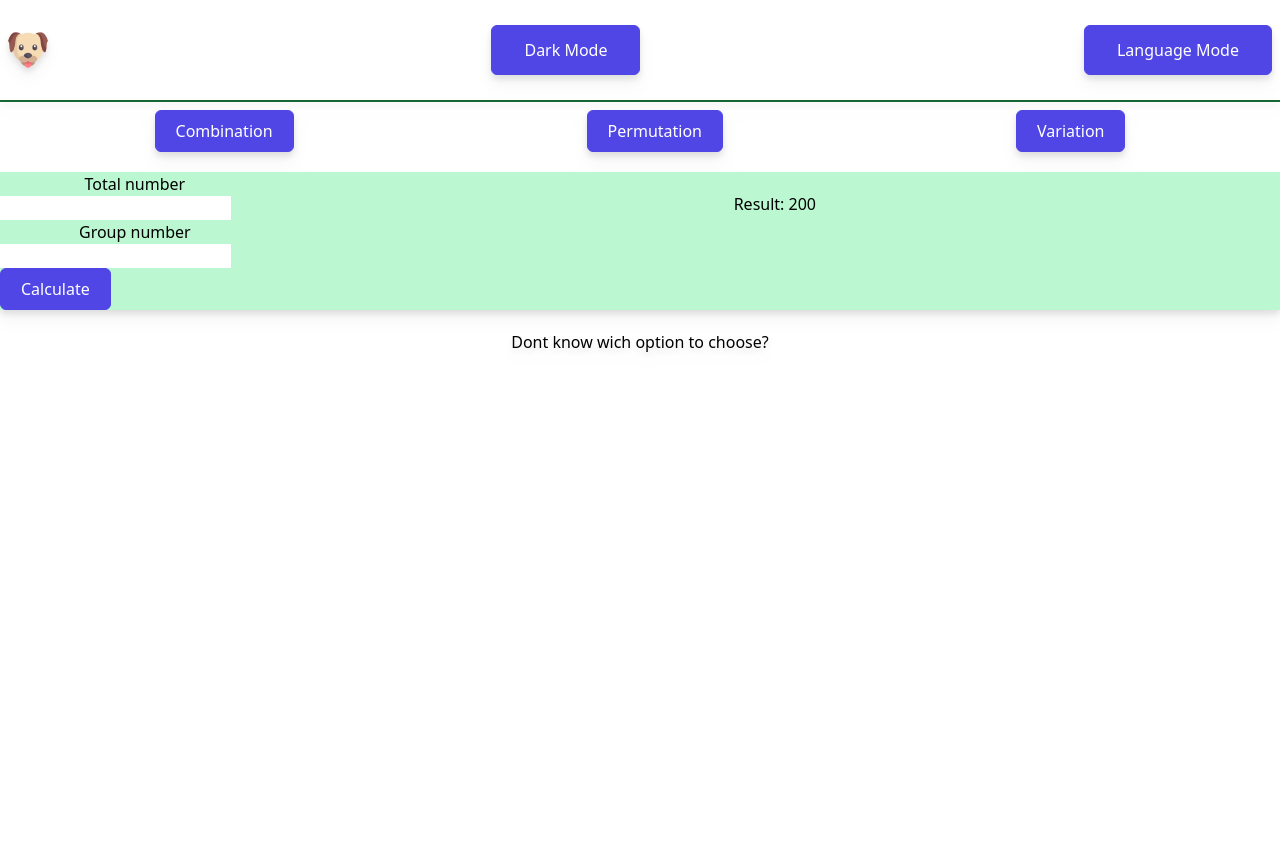
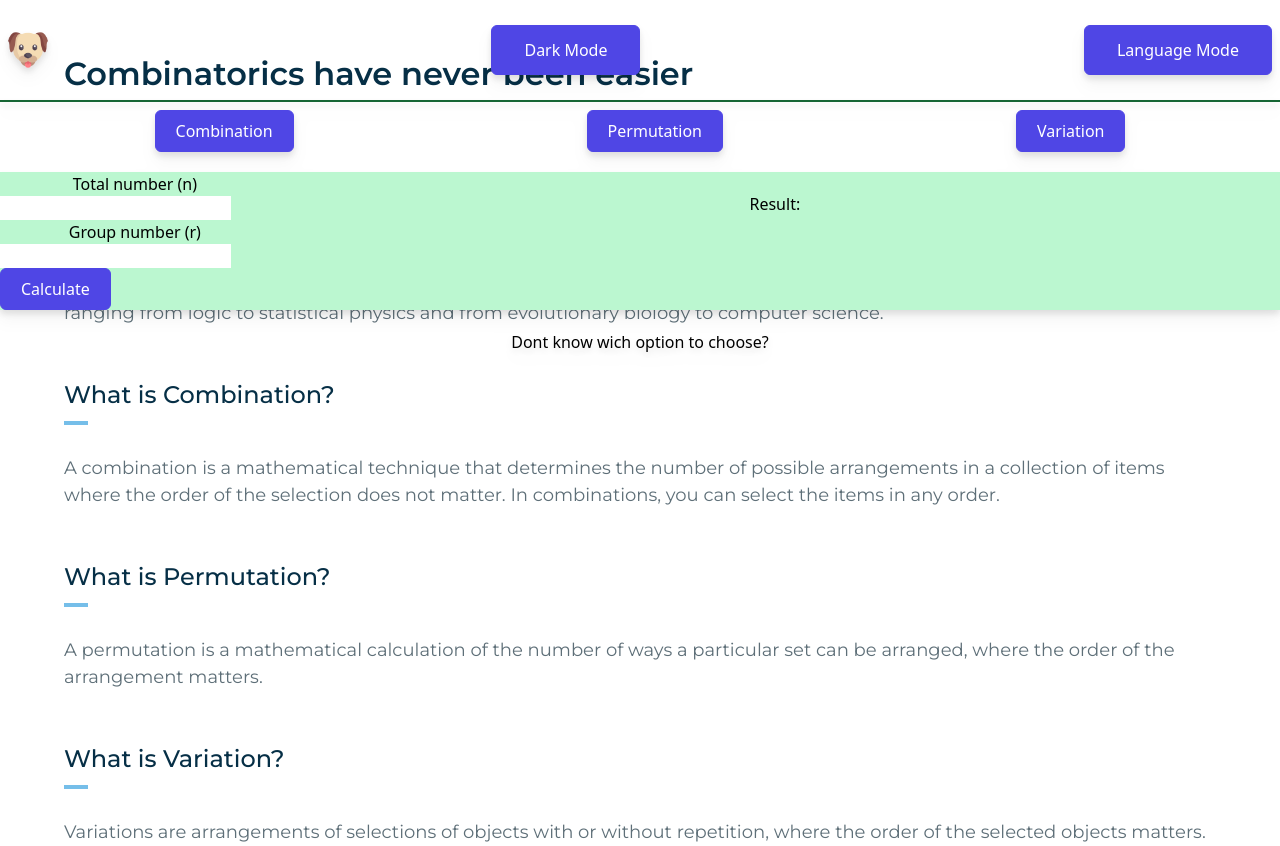
Before and after one commit to LobitoARG/Combinations, a React (Create React App) app in the folder combinations-react/: page /permutation in a window 1280 px wide. Before the commit the page ends 800 px from the top, so only its background shows below. Built offline with nearby package versions, Linux system fonts and the light colour scheme.

Commit message:
Permutation Component now works

```diff
--- a/combinations-react/src/App.js
+++ b/combinations-react/src/App.js
@@ -1,30 +1,30 @@
 import Main from './components/Main'
 import './index.css'
-//import Questions from './components/Questions'
+import Questions from './components/Questions'
 
 function App() {
   return (
   <>
     <Main/>
-   {/*  <section className='questions-section'>
+    <section className='questions-section'>
           <h1 className='title-questions'>Combinatorics have never been easier</h1>
-          <Questions
+          < Questions
           question = "What is Combinatorics?"
           answer = "Combinatorics is an area of mathematics primarily concerned with counting, both as a means and an end in obtaining results, and certain properties of finite structures. It is closely related to many other areas of mathematics and has many applications ranging from logic to statistical physics and from evolutionary biology to computer science."
           />
-          <Questions
+          < Questions
           question = "What is Combination?"
           answer = "A combination is a mathematical technique that determines the number of possible arrangements in a collection of items where the order of the selection does not matter. In combinations, you can select the items in any order."
           />
-          <Questions
+          < Questions
           question = "What is Permutation?"
           answer = "A permutation is a mathematical calculation of the number of ways a particular set can be arranged, where the order of the arrangement matters."
           />
-          <Questions
+          < Questions
           question = "What is Variation?"
           answer = "Variations are arrangements of selections of objects with or without repetition, where the order of the selected objects matters."
           />
-    </section> */}
+      </section>
  </>
   );
 }
--- a/combinations-react/src/components/Permutation.js
+++ b/combinations-react/src/components/Permutation.js
@@ -1,48 +1,51 @@
 import React from 'react'
+import { useState } from 'react';
 
 export default function Permutation()
 {
 
+  const [result, setResult] = useState(['']);
+
   const submitHandler = e =>{
     e.preventDefault();
-    const numero = parseInt(e.target.total.value,10);
-    const numero2 = parseInt(e.target.total2.value, 10);
+    const totalNumber = parseInt(e.target.total.value,10);
+    const groupNumber = parseInt(e.target.total2.value, 10);
 
-    function factorialRecursivo(n){
-      if (n === 0)
+    function recursiveFactorial(numberToFactorial){
+      if (numberToFactorial === 0)
       {
         return 1;
       }
 
-      return n * factorialRecursivo(n-1)
+      return numberToFactorial * recursiveFactorial(numberToFactorial-1)
     }
 
-    function permutacion(){
-      const resultado = factorialRecursivo(numero) / factorialRecursivo(numero - numero2);
-      return resultado
+    function permutationFormula(){
+      const result = recursiveFactorial(totalNumber) / recursiveFactorial(totalNumber - groupNumber);
+      return result
     }
 
-    console.log(permutacion())
+    setResult(permutationFormula());
 
+    e.target.total.value = '';
+    e.target.total2.value = '';
   }
-
-
 
   return (
     <>
     <div className='bg-green-200'>
     <div className='flex justify-around mt-5'>
       <form onSubmit={submitHandler}>
-      <h2 className='text-center'>Total number</h2>
+      <h2 className='text-center'>Total number (n)</h2>
       <input type='number' name='total'></input>
 
-      <h2 className='text-center'>Group number</h2>
+      <h2 className='text-center'>Group number (r)</h2>
       <input type='number' name='total2'></input>
       <button className='px-5 py-2' type='submit'>Calculate</button>
       </form>
 
     <div className='border-solid pb-5 w-screen mt-5'>
-      <h2 className='text-center'>Result: 200</h2>
+      <h2 className='text-center'>Result:{result}</h2>
     </div>
     </div>
     </div>
--- a/combinations-react/src/index.css
+++ b/combinations-react/src/index.css
@@ -21,7 +21,7 @@
 
 .questions-section{
     font-family: 'Montserrat', sans-serif;
-    width: 33%;
+    width: 90%;
     margin: 0 auto;
 }
 
```
